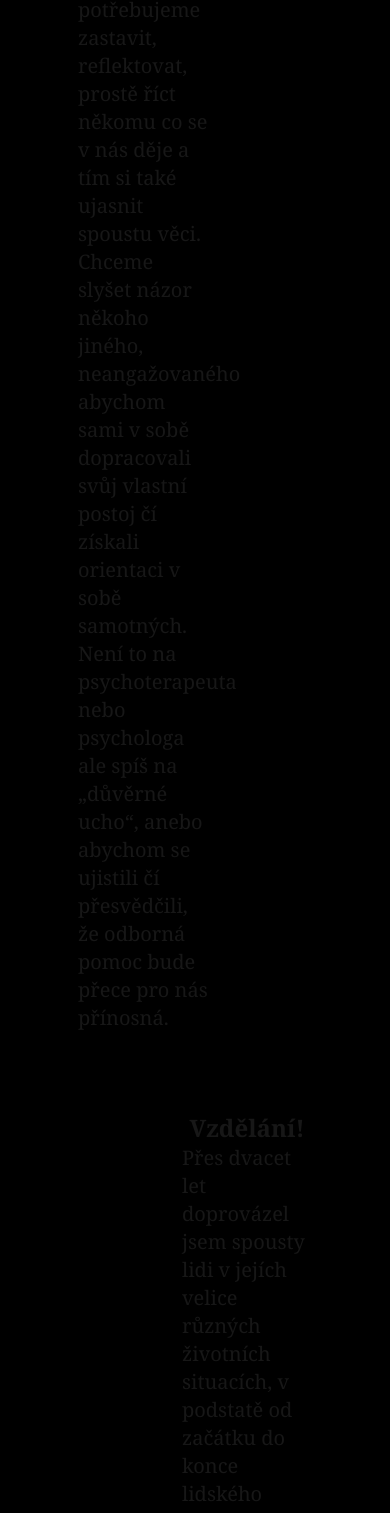
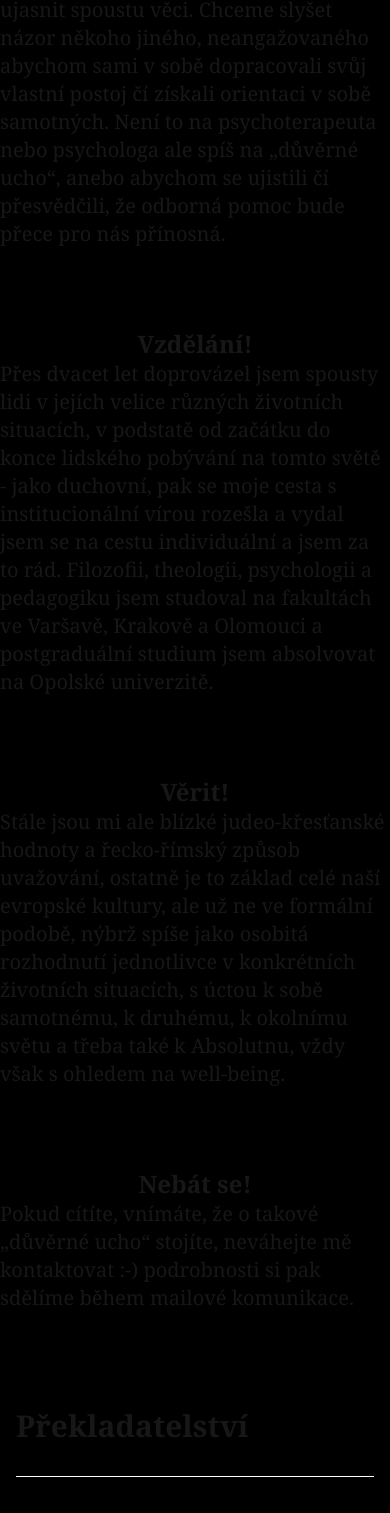
Before and after one commit to Yashioru/Polova, a Next.js app: page / in a window 390 px wide. Shown: the part 1244-2757 px from the top of the page. Built offline with nearby package versions, Linux system fonts and the light colour scheme.

Commit message:
responsive

```diff
--- a/app/components/Part1.jsx
+++ b/app/components/Part1.jsx
@@ -45,7 +45,7 @@ const Part1 = () => {
         >
           Důvěrné Ucho
         </h1>
-        <div className="flex flex-col w-1/3 ml-[20%] mt-20  font-serif">
+        <div className="flex flex-col w-full sm:w-1/3 ml-0 sm:ml-[20%] mt-20 font-serif">
           <h1 className="flex justify-center font-bold text-2xl font-serif">
             Pomoc!
           </h1>
@@ -60,7 +60,7 @@ const Part1 = () => {
           </p>
         </div>
         <div className="w-auto flex justify-end">
-          <div className="w-1/3 mr-[20%] mt-20 flex-col font-serif text-xl">
+          <div className="w-full sm:w-1/3 mr-0 sm:mr-[20%] mt-20 flex-col font-serif text-xl">
             <h1 className="flex justify-center font-bold text-2xl font-serif">
               Vzdělání!
             </h1>
@@ -73,7 +73,7 @@ const Part1 = () => {
             postgraduální studium jsem absolvovat na Opolské univerzitě.{" "}
           </div>
         </div>
-        <div className="flex flex-col w-1/3 ml-[20%] mt-20 font-serif text-xl">
+        <div className="flex flex-col w-full sm:w-1/3 ml-0 sm:ml-[20%] mt-20 font-serif text-xl">
           <h1 className="flex justify-center font-bold text-2xl font-serif">
             Věrit!
           </h1>
@@ -85,7 +85,7 @@ const Part1 = () => {
           však s ohledem na well-being.
         </div>
         <div className="w-auto flex justify-end">
-          <div className="w-1/3 mr-[20%] mt-20 flex-col font-serif text-xl pb-20">
+          <div className="w-full sm:w-1/3 mr-0 sm:mr-[20%] mt-20 flex-col font-serif text-xl pb-20">
             <h1 className="flex justify-center font-bold text-2xl font-serif">
               Nebát se!
             </h1>
```
